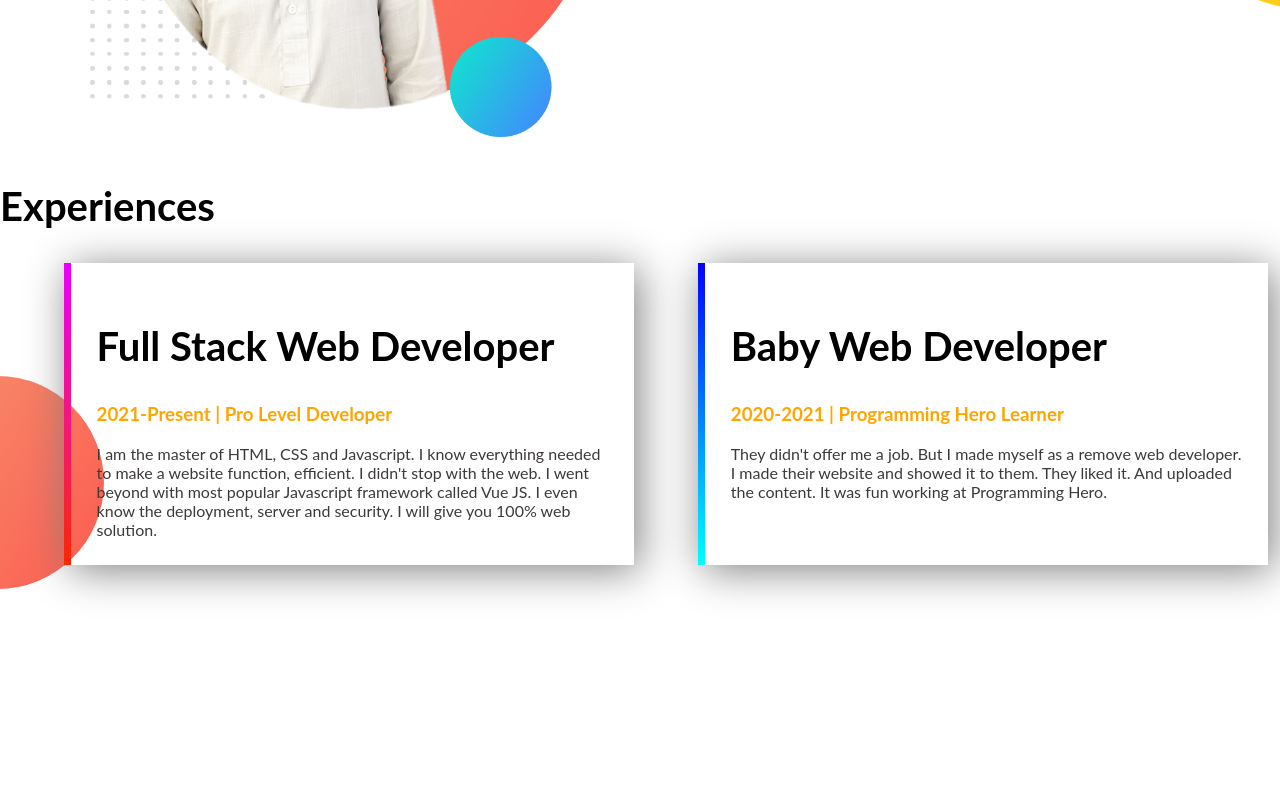
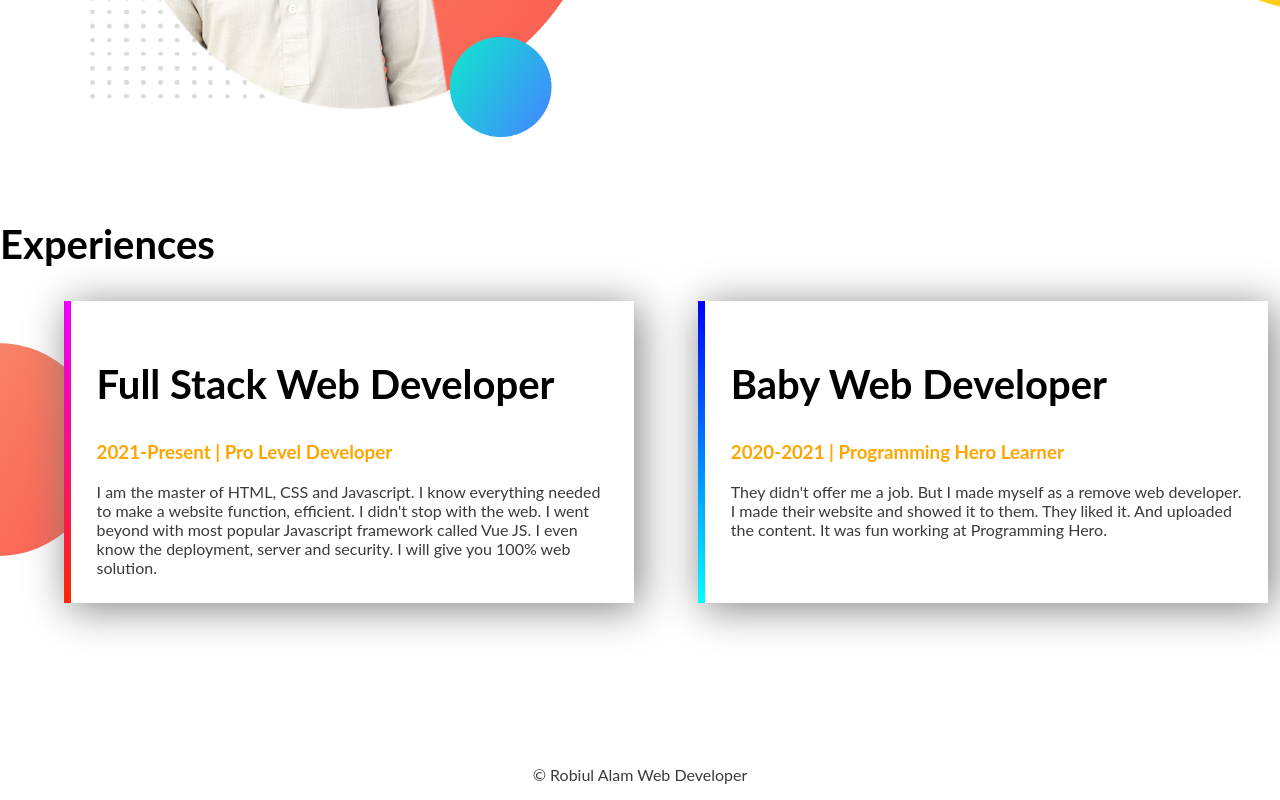
Before and after one commit to Robiulalam76/robiul-web-developer, a plain HTML site: page index.html in a window 1280 px wide. Shown: the part 989-1789 px from the top of the page. Drawn offline with Linux system fonts and the light colour scheme.

Commit message:
html fenished

```diff
--- a/index.html
+++ b/index.html
@@ -46,6 +46,8 @@
     <br>
 
     <section class="experience-area">
+        <br>
+        <br>
         <h1 class="experience">Experiences</h1>
         <div id="full-stack" class="first-part box-shadow">
             <h1 class="title-hightlight">Full Stack Web Developer</h1>
@@ -59,5 +61,9 @@
             <p>They didn't offer me a job. But I made myself as a remove web developer. I made their website and showed it to them. They liked it. And uploaded the content. It was fun working at Programming Hero.</p>
         </div>
     </section>
+
+    <footer>
+        <p>© Robiul Alam Web Developer</p>
+    </footer>
 </body>
 </html>
--- a/robiul.css
+++ b/robiul.css
@@ -72,6 +72,7 @@ body{
             border-left: 7px solid;
             border-image: linear-gradient(rgb(234, 0, 255), rgb(252, 40, 2));
             border-image-slice: 1;
+            background-color: white;
         }
         #baby-web{
             border-left: 7px solid;
@@ -83,3 +84,7 @@ body{
             background-repeat: no-repeat;
             background-position: left;
         }
+        footer{
+            text-align: center;
+            color: black;
+        }
```
